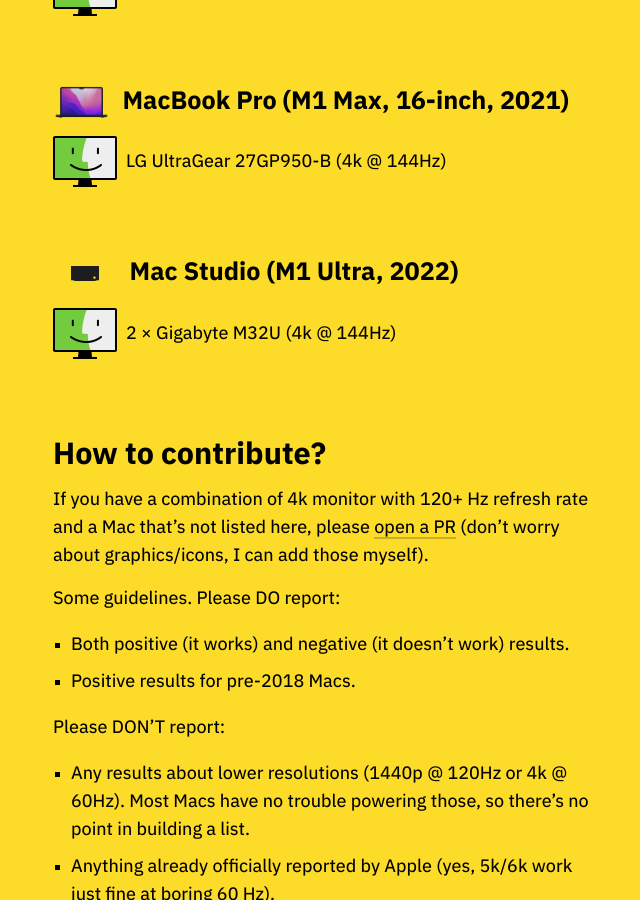
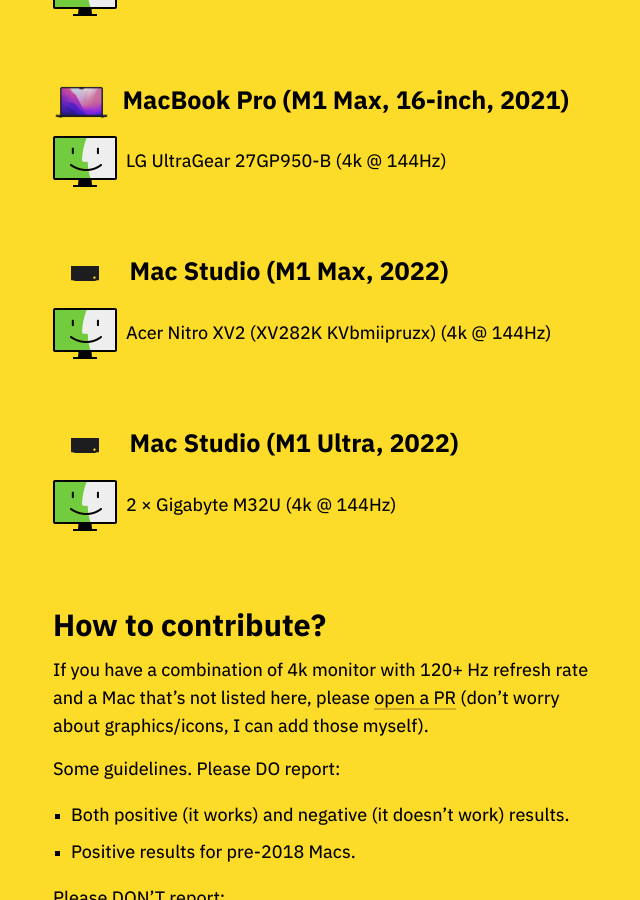
Before and after one commit to tonsky/tonsky.github.io, a Jekyll site: the page built from _posts/2021-02-24-monitors-mac.md, in a window 1280 px wide and 900 px high, scrolled down 5658 px. Shown: the whole window, without its empty margins (316-956 px from the left). Built offline with Jekyll 4.4.1, drawn with Linux system fonts in a browser that asks for light colours.

Commit message:
Add Acer Nitro XV2/Mac Studio

```diff
--- a/_posts/2021-02-24-monitors-mac.md
+++ b/_posts/2021-02-24-monitors-mac.md
@@ -158,6 +158,10 @@
 
 <div class="row"><img src="works.png" height=64> <span>LG UltraGear 27GP950-B (4k @ 144Hz)</span></div>
 
+## <img src="studio_2022.png" height=32> <span>Mac Studio (M1 Max, 2022)</span>
+
+<div class="row"><img src="works.png" height=64> <span>Acer Nitro XV2 (XV282K KVbmiipruzx) (4k @ 144Hz)</span></div>
+
 ## <img src="studio_2022.png" height=32> <span>Mac Studio (M1 Ultra, 2022)</span>
 
 <div class="row"><img src="works.png" height=64> <span>2 ×
```
